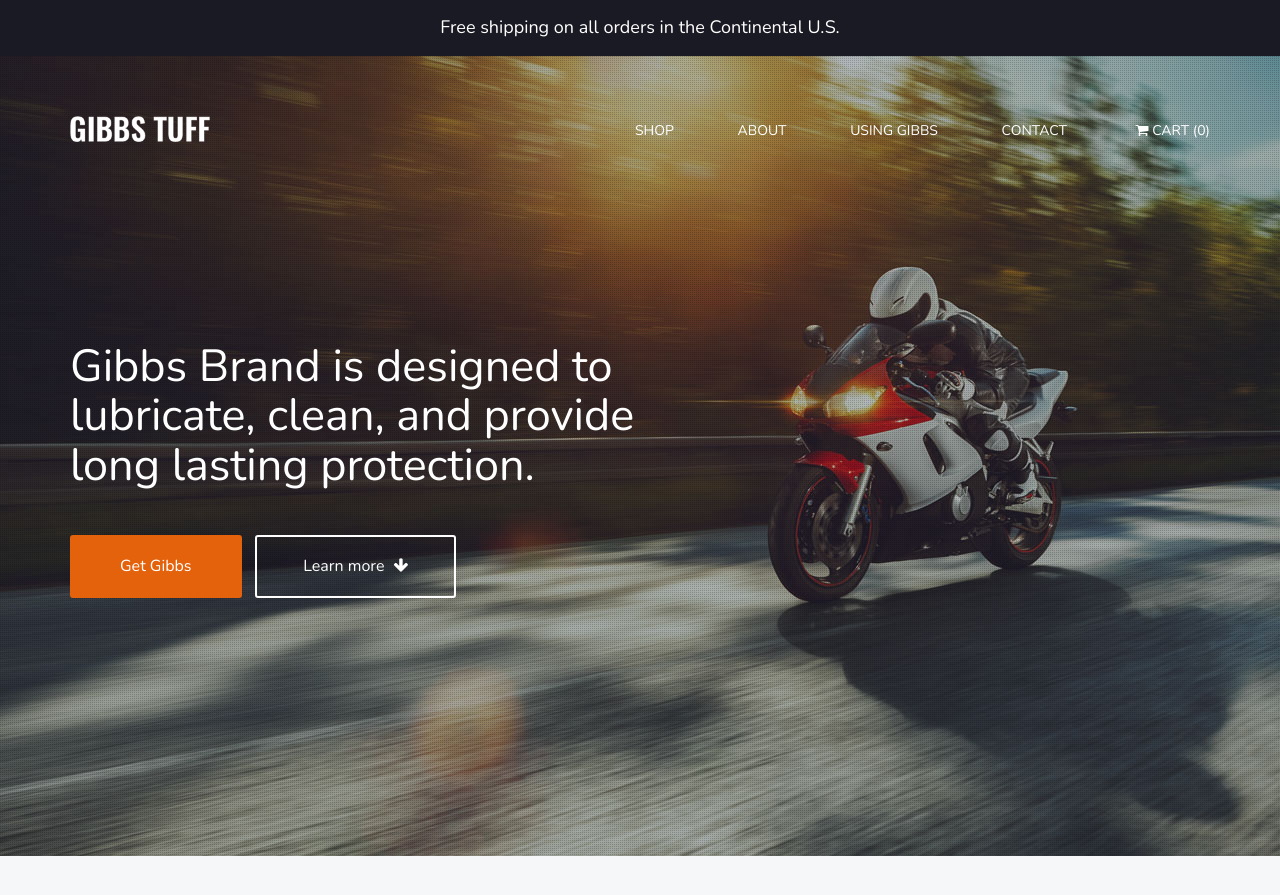
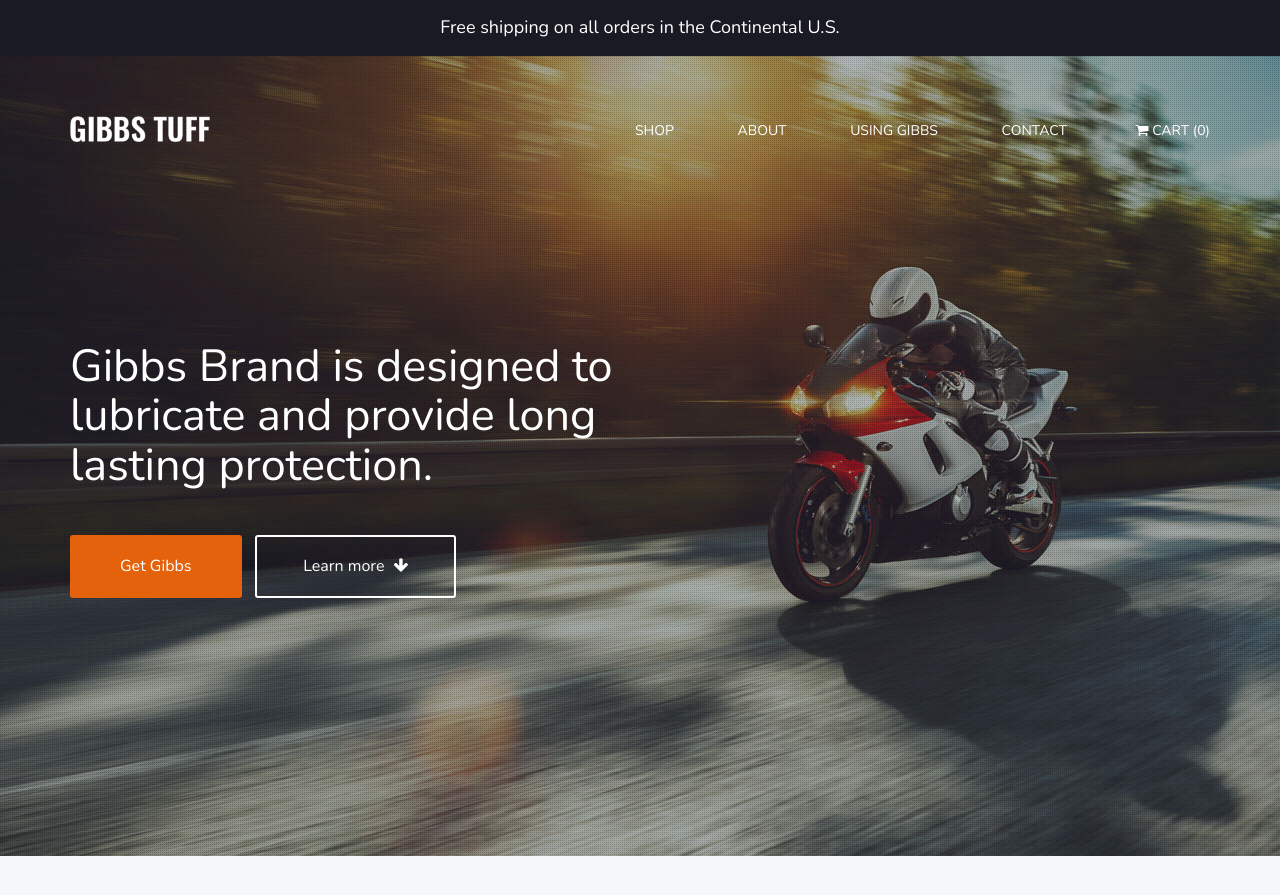
Before and after one commit to gibbstuff/gibbstuff.github.io, a Jekyll site: the page built from index.html, in a window 1280 px wide and 900 px high. Shown: the top 895 px of the window. Built offline with Jekyll 4.4.1, drawn with Linux system fonts in a browser that asks for light colours; nearby versions of some CDN libraries; some of the changed text lies outside the part shown.

Commit message:
Small changes to images, text

```diff
--- a/_data/testimonials.yml
+++ b/_data/testimonials.yml
@@ -1,9 +1,9 @@
 - quote: "I’m a believer now-it does everything you claim it does if not more. Please find my enclosed order for more Gibbs and make sure you include another form with this shipment. Thank you."
   name: "William Belloit"
-  short: "It Does Everything"
+  short: "It Does Everything..."
 - quote: "We have used Gibbs on all our 23 tractors. It has unstuck everything from a 35-year old plow to many, many tractor parts. Gibbs is a must tool that every restorer should have."
   name: "Bob Prenzler Brant, Michigan"
-  short: "Gibbs is a Must Have"
+  short: "Gibbs is a Must Tool"
 - quote: "In my opinion Gibbs surpasses all the products on the market for cleaning, lubricating, and protecting surfaces inside and out."
   name: "Officer Fred Stinson, Detroit Police Department"
   short: "Gibbs Surpasses All"
--- a/_includes/header.html
+++ b/_includes/header.html
@@ -1,4 +1,5 @@
-<div class="free-shipping"><a href="{{ site.url | prepend: site.baseurl }}/order/">Free shipping on all orders in the Continental U.S.</small></a></div>
+<div class="free-shipping"><a href="{{ site.url | prepend: site.baseurl }}/order/">Free shipping on all orders in the
+		Continental U.S.</small></a></div>
 <div class="hidden-lg hidden-xl hidden-md mobile-nav-cart">
 	<a href="{{ site.url | prepend: site.baseurl }}/cart/"><i class="fa fa-shopping-cart"></i> Cart</a>
 </div>
@@ -9,10 +10,12 @@
 		<div class="container">
 			<div class="row nav-wrapper">
 				<div class="col-md-4 col-sm-4 col-xs-4 text-left">
-					<a href="{{ site.url | prepend: site.baseurl }}"><img src="{{ site.url | prepend: site.baseurl }}/img/logo-white.png" alt="Gibbs Tuff Logo" class="logo"></a>
+					<a href="{{ site.url | prepend: site.baseurl }}"><img
+							src="{{ site.url | prepend: site.baseurl }}/img/logo-white.png" alt="Gibbs Tuff Logo" class="logo"></a>
 				</div>
 				<div class="col-md-8 col-sm-8 col-xs-8 text-right navicon hidden-lg hidden-xl hidden-md">
-					<p>MENU</p><a id="trigger-overlay" class="nav_slide_button nav-toggle" href="#"><span class="mobile-menu-icon"></span></a>
+					<p>MENU</p><a id="trigger-overlay" class="nav_slide_button nav-toggle" href="#"><span
+							class="mobile-menu-icon"></span></a>
 				</div>
 				<div class="col-md-8 col-sm-8 col-xs-8 text-right navicon visible-lg visible-xl visible-md">
 					<div class="header-full-nav">
@@ -20,15 +23,17 @@
 						<a href="{{ site.url | prepend: site.baseurl }}/about/">About</a>
 						<a href="{{ site.url | prepend: site.baseurl }}/usinggibbs/">Using Gibbs</a>
 						<a href="{{ site.url | prepend: site.baseurl }}/contact/">Contact</a>
-						<a href="{{ site.url | prepend: site.baseurl }}/cart/"><i class="fa fa-shopping-cart"></i> Cart (<span id="simpleCart_quantity" class="simpleCart_quantity"></span>)</a>
+						<a href="{{ site.url | prepend: site.baseurl }}/cart/"><i class="fa fa-shopping-cart"></i> Cart (<span
+								id="simpleCart_quantity" class="simpleCart_quantity"></span>)</a>
 					</div>
 				</div>
 			</div>
 			{% unless page.hero == false %}
 			<div class="row hero-content">
 				<div class="col-md-7">
-					<h1 class="animated fadeInDown">Gibbs Brand is designed to lubricate, clean, and provide long lasting protection.</h1>
-					<a href="{{ site.url | prepend: site.baseurl }}/order/" class="use-btn animated fadeInUp">Get Gibbs</a> <a href="#about" class="learn-btn animated fadeInUp">Learn more <i class="fa fa-arrow-down"></i></a>
+					<h1 class="animated fadeInDown">Gibbs Brand is designed to lubricate and provide long lasting protection.</h1>
+					<a href="{{ site.url | prepend: site.baseurl }}/order/" class="use-btn animated fadeInUp">Get Gibbs</a> <a
+						href="#about" class="learn-btn animated fadeInUp">Learn more <i class="fa fa-arrow-down"></i></a>
 				</div>
 			</div>
 			{% endunless %}
```
Also changed, not shown: img/features-intro-01.jpg.
